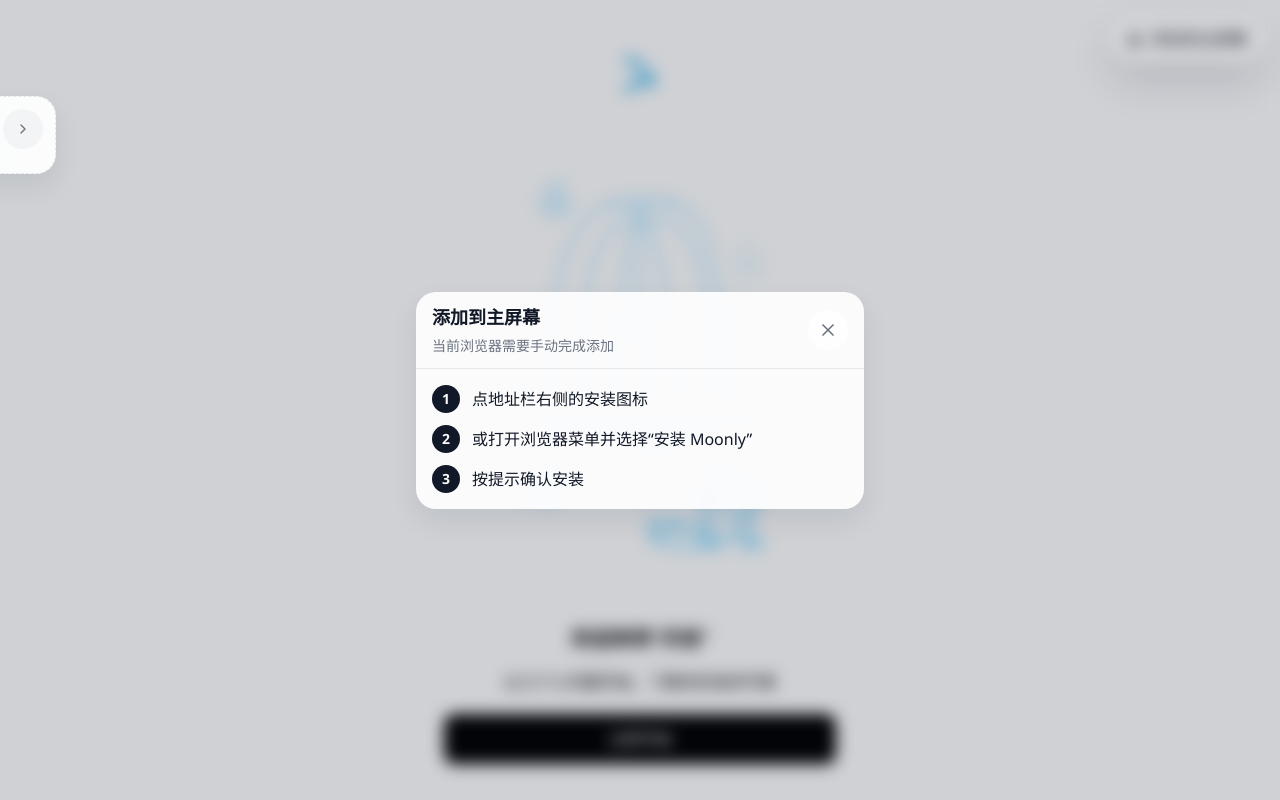
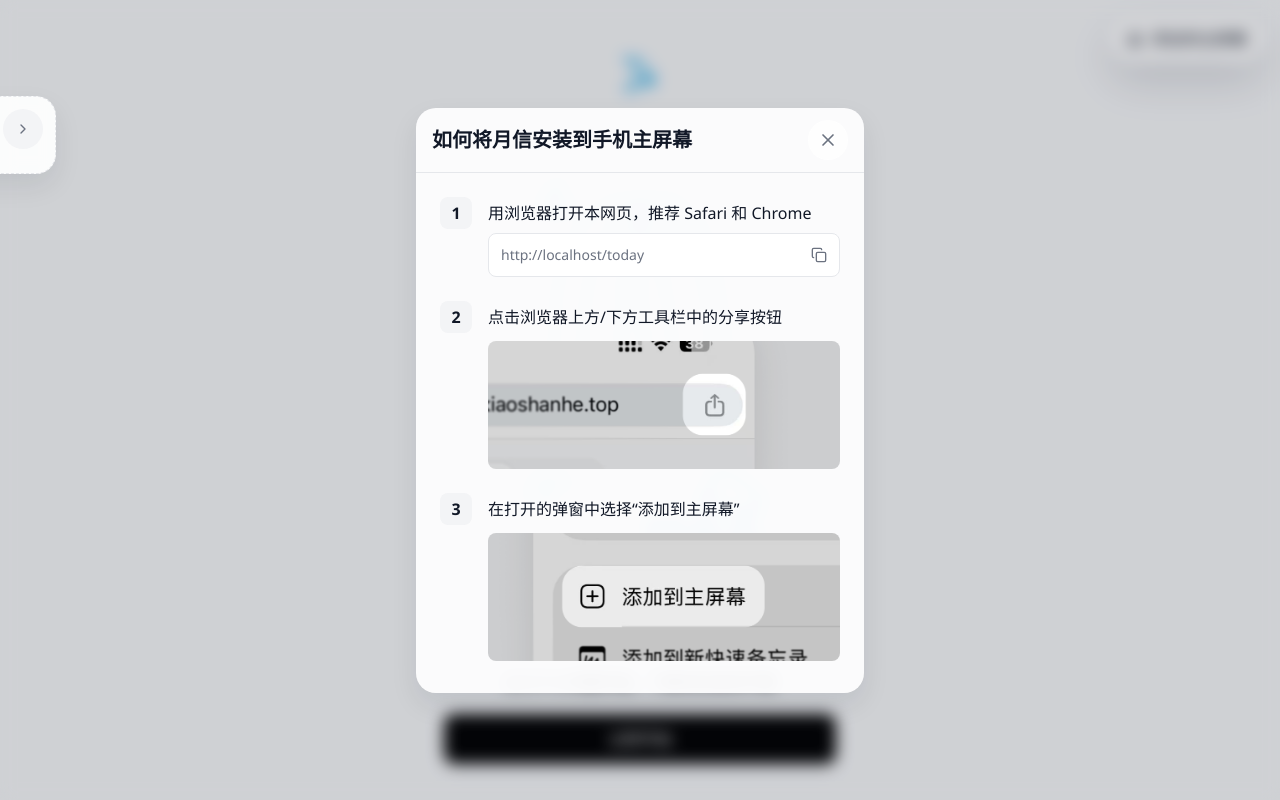
Before and after one commit to xiaoshanhe003/moonly, a React (Vite) app: page /today in a window 1280 px wide. Both pictures are taken after a click on the button "添加到主屏幕". Built offline with nearby package versions, Linux system fonts and the light colour scheme.

Commit message:
Refine home screen install guide

```diff
--- a/src/components/domain/calendar-month-card.tsx
+++ b/src/components/domain/calendar-month-card.tsx
@@ -98,7 +98,7 @@ function DayCellContent({
         <span
           key={phaseBubbleId}
           className={cn(
-            "absolute left-1/2 top-0 z-10 whitespace-nowrap rounded-[0.65rem] border border-[color:var(--border)] bg-[color:var(--card-elevated)] px-2.5 py-1.5 text-xs font-medium leading-none text-[color:var(--foreground)] shadow-[var(--shadow-card)]",
+            "absolute left-1/2 top-0 z-10 whitespace-nowrap rounded-[0.65rem] border border-[color:var(--border)] bg-[color:var(--card-elevated)] px-2.5 py-1.5 text-sm font-medium leading-none text-[color:var(--foreground)] shadow-[var(--shadow-card)]",
             isPhaseBubbleLeaving
               ? "[animation:phase-bubble-fade_200ms_ease-in_forwards]"
               : "[animation:phase-bubble-float_160ms_ease-out_forwards]"
--- a/src/components/domain/install-app-button.tsx
+++ b/src/components/domain/install-app-button.tsx
@@ -1,9 +1,11 @@
 import { useEffect, useState } from "react";
-import { Home } from "lucide-react";
+import { Copy, Home } from "lucide-react";
 import { Button } from "../ui/button";
 import { Sheet } from "../ui/sheet";
 import { cn } from "../../lib/utils";
 import { uiTextStyles } from "../ui/styles";
+import shareButtonImage from "../../assets/install/share-button.png";
+import addToHomeScreenImage from "../../assets/install/add-to-home-screen.png";
 
 type BeforeInstallPromptChoice = {
   outcome: "accepted" | "dismissed";
@@ -15,14 +17,10 @@ type BeforeInstallPromptEvent = Event & {
   userChoice: Promise<BeforeInstallPromptChoice>;
 };
 
-type InstallPlatform = "ios" | "android" | "mac-safari" | "desktop-chromium" | "generic";
-
-function isIosDevice() {
-  const userAgent = window.navigator.userAgent.toLowerCase();
-  const isTouchMac = window.navigator.platform === "MacIntel" && window.navigator.maxTouchPoints > 1;
-
-  return /iphone|ipad|ipod/.test(userAgent) || isTouchMac;
-}
+type CopyBubble = {
+  id: number;
+  isLeaving: boolean;
+};
 
 function isStandaloneDisplay() {
   return (
@@ -32,55 +30,12 @@ function isStandaloneDisplay() {
   );
 }
 
-function getInstallPlatform(): InstallPlatform {
-  const userAgent = window.navigator.userAgent.toLowerCase();
-  const isSafari = /^((?!chrome|android|crios|fxios|edgios).)*safari/.test(userAgent);
-  const isChromium = /chrome|crios|chromium|edg|edgios|opr|samsungbrowser/.test(userAgent);
-
-  if (isIosDevice()) {
-    return "ios";
-  }
-
-  if (/android/.test(userAgent)) {
-    return "android";
-  }
-
-  if (/macintosh/.test(userAgent) && isSafari) {
-    return "mac-safari";
-  }
-
-  if (isChromium) {
-    return "desktop-chromium";
-  }
-
-  return "generic";
-}
-
-function getInstallSteps(platform: InstallPlatform) {
-  if (platform === "ios") {
-    return ["点浏览器底部或顶部的分享按钮", "选择“添加到主屏幕”", "确认名称后点“添加”"];
-  }
-
-  if (platform === "android") {
-    return ["打开浏览器菜单", "选择“安装应用”或“添加到主屏幕”", "按提示确认添加"];
-  }
-
-  if (platform === "mac-safari") {
-    return ["在 Safari 菜单栏选择“文件”", "选择“添加到程序坞”", "确认名称后点“添加”"];
-  }
-
-  if (platform === "desktop-chromium") {
-    return ["点地址栏右侧的安装图标", "或打开浏览器菜单并选择“安装 Moonly”", "按提示确认安装"];
-  }
-
-  return ["打开浏览器菜单", "查找“安装应用”或“添加到主屏幕”", "如果没有这个选项，可以换用 Chrome、Edge 或 Safari 再试"];
-}
-
 export function InstallAppButton() {
   const [installPrompt, setInstallPrompt] = useState<BeforeInstallPromptEvent | null>(null);
   const [isInstalled, setIsInstalled] = useState(() => isStandaloneDisplay());
   const [isHelpOpen, setIsHelpOpen] = useState(false);
-  const installSteps = getInstallSteps(getInstallPlatform());
+  const [copyBubble, setCopyBubble] = useState<CopyBubble | null>(null);
+  const pageUrl = window.location.href;
 
   useEffect(() => {
     const handleDisplayModeChange = () => setIsInstalled(isStandaloneDisplay());
@@ -117,6 +72,47 @@ export function InstallAppButton() {
     };
   }, []);
 
+  useEffect(() => {
+    if (!copyBubble) {
+      return;
+    }
+
+    if (copyBubble.isLeaving) {
+      const removeTimeoutId = window.setTimeout(() => {
+        setCopyBubble((current) => (current?.id === copyBubble.id ? null : current));
+      }, 200);
+
+      return () => window.clearTimeout(removeTimeoutId);
+    }
+
+    const leaveTimeoutId = window.setTimeout(() => {
+      setCopyBubble((current) => (current?.id === copyBubble.id ? { ...current, isLeaving: true } : current));
+    }, 1500);
+
+    return () => window.clearTimeout(leaveTimeoutId);
+  }, [copyBubble]);
+
+  const copyPageUrl = async () => {
+    try {
+      await navigator.clipboard.writeText(pageUrl);
+    } catch {
+      const textarea = document.createElement("textarea");
+      textarea.value = pageUrl;
+      textarea.setAttribute("readonly", "");
+      textarea.style.position = "fixed";
+      textarea.style.opacity = "0";
+      document.body.append(textarea);
+      textarea.select();
+      document.execCommand("copy");
+      textarea.remove();
+    }
+
+    setCopyBubble({
+      id: Date.now(),
+      isLeaving: false
+    });
+  };
+
   const handleInstallClick = async () => {
     if (!installPrompt) {
       setIsHelpOpen(true);
@@ -149,23 +145,86 @@ export function InstallAppButton() {
       {isHelpOpen ? (
         <Sheet
           header={
-            <div>
-              <p className={cn("font-semibold", uiTextStyles.lg)}>添加到主屏幕</p>
-              <p className={cn("mt-1", uiTextStyles.sm, uiTextStyles.muted)}>当前浏览器需要手动完成添加</p>
-            </div>
+            <p className={cn("min-w-0 whitespace-nowrap pr-3 font-semibold leading-snug", uiTextStyles.xl)}>
+              如何将月信安装到手机主屏幕
+            </p>
           }
           bodyClassName="sm:max-w-md"
+          contentClassName="px-7 pb-8 pt-6 sm:px-6"
           onClose={() => setIsHelpOpen(false)}
         >
-          <ol className="space-y-3">
-            {installSteps.map((step, index) => (
-              <li key={step} className="flex gap-3">
-                <span className="flex size-7 shrink-0 items-center justify-center rounded-full bg-[color:var(--foreground)] text-sm font-semibold text-[color:var(--background)]">
-                  {index + 1}
-                </span>
-                <span className={cn("pt-0.5 leading-relaxed", uiTextStyles.md)}>{step}</span>
-              </li>
-            ))}
+          <ol className="space-y-6">
+            <li className="grid grid-cols-[2.25rem_1fr] gap-3">
+              <span className="flex size-8 shrink-0 items-center justify-center rounded-[8px] bg-[color:var(--muted)] text-base font-semibold text-[color:var(--foreground)]">
+                1
+              </span>
+              <div className="min-w-0 space-y-2">
+                <p className={cn("pt-1 leading-relaxed", uiTextStyles.md)}>
+                  用浏览器打开本网页，推荐 Safari 和 Chrome
+                </p>
+                <div className="relative">
+                  {copyBubble ? (
+                    <div
+                      key={copyBubble.id}
+                      className={cn(
+                        "absolute left-1/2 top-0 z-10 whitespace-nowrap rounded-[0.65rem] border border-[color:var(--border)] bg-[color:var(--card-elevated)] px-2.5 py-1.5 text-sm font-medium leading-none text-[color:var(--foreground)] shadow-[var(--shadow-card)]",
+                        copyBubble.isLeaving
+                          ? "[animation:phase-bubble-fade_200ms_ease-in_forwards]"
+                          : "[animation:phase-bubble-float_160ms_ease-out_forwards]"
+                      )}
+                      role="status"
+                    >
+                      已复制
+                      <span
+                        className="absolute left-1/2 top-full h-2 w-2 -translate-x-1/2 -translate-y-1/2 rotate-45 border-b border-r border-[color:var(--border)] bg-[color:var(--card-elevated)]"
+                        aria-hidden="true"
+                      />
+                    </div>
+                  ) : null}
+                  <button
+                    type="button"
+                    className="flex h-11 w-full items-center gap-3 rounded-[8px] border border-[color:var(--border)] bg-white px-3 text-left transition-colors hover:bg-[color:var(--muted)] focus-visible:outline-none focus-visible:ring-2 focus-visible:ring-[color:var(--ring)]"
+                    onClick={copyPageUrl}
+                    aria-label="复制当前网页地址"
+                  >
+                    <span className={cn("min-w-0 flex-1 truncate", uiTextStyles.sm, uiTextStyles.muted)}>
+                      {pageUrl}
+                    </span>
+                    <Copy className="size-4 shrink-0 text-[color:var(--muted-foreground)]" aria-hidden="true" />
+                  </button>
+                </div>
+              </div>
+            </li>
+            <li className="grid grid-cols-[2.25rem_1fr] gap-3">
+              <span className="flex size-8 shrink-0 items-center justify-center rounded-[8px] bg-[color:var(--muted)] text-base font-semibold text-[color:var(--foreground)]">
+                2
+              </span>
+              <div className="min-w-0 space-y-3">
+                <p className={cn("pt-1 leading-relaxed", uiTextStyles.md)}>
+                  点击浏览器上方/下方工具栏中的分享按钮
+                </p>
+                <img
+                  src={shareButtonImage}
+                  alt="浏览器分享按钮位置示意"
+                  className="h-32 w-full rounded-[8px] object-cover sm:h-32"
+                />
+              </div>
+            </li>
+            <li className="grid grid-cols-[2.25rem_1fr] gap-3">
+              <span className="flex size-8 shrink-0 items-center justify-center rounded-[8px] bg-[color:var(--muted)] text-base font-semibold text-[color:var(--foreground)]">
+                3
+              </span>
+              <div className="min-w-0 space-y-3">
+                <p className={cn("pt-1 leading-relaxed", uiTextStyles.md)}>
+                  在打开的弹窗中选择“添加到主屏幕”
+                </p>
+                <img
+                  src={addToHomeScreenImage}
+                  alt="添加到主屏幕菜单项示意"
+                  className="h-32 w-full rounded-[8px] object-cover sm:h-32"
+                />
+              </div>
+            </li>
           </ol>
         </Sheet>
       ) : null}
--- a/src/components/ui/sheet.tsx
+++ b/src/components/ui/sheet.tsx
@@ -39,7 +39,7 @@ export function Sheet({ header, onClose, bodyClassName, contentClassName, childr
       <div className={cn(uiLayoutStyles.sheetBody, bodyClassName)} onClick={(event) => event.stopPropagation()}>
         <div className={uiLayoutStyles.sheetHeader}>
           <div>{header}</div>
-          <Button variant="ghost" size="icon" onClick={onClose}>
+          <Button variant="ghost" size="icon" onClick={onClose} aria-label="关闭">
             <X className="size-5" />
           </Button>
         </div>
```
Also changed, not shown: src/assets/install/add-to-home-screen.png (added), src/assets/install/share-button.png (added).
